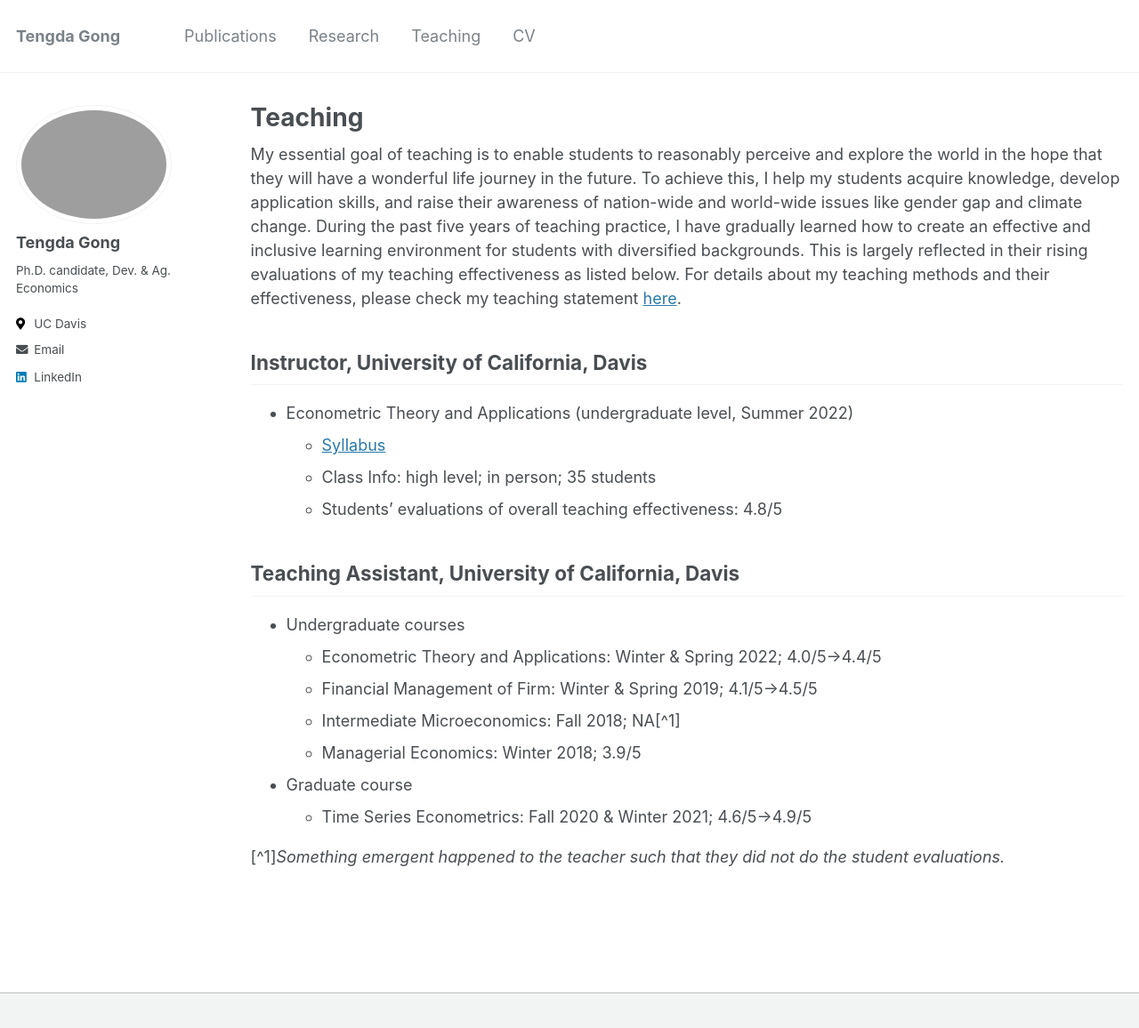
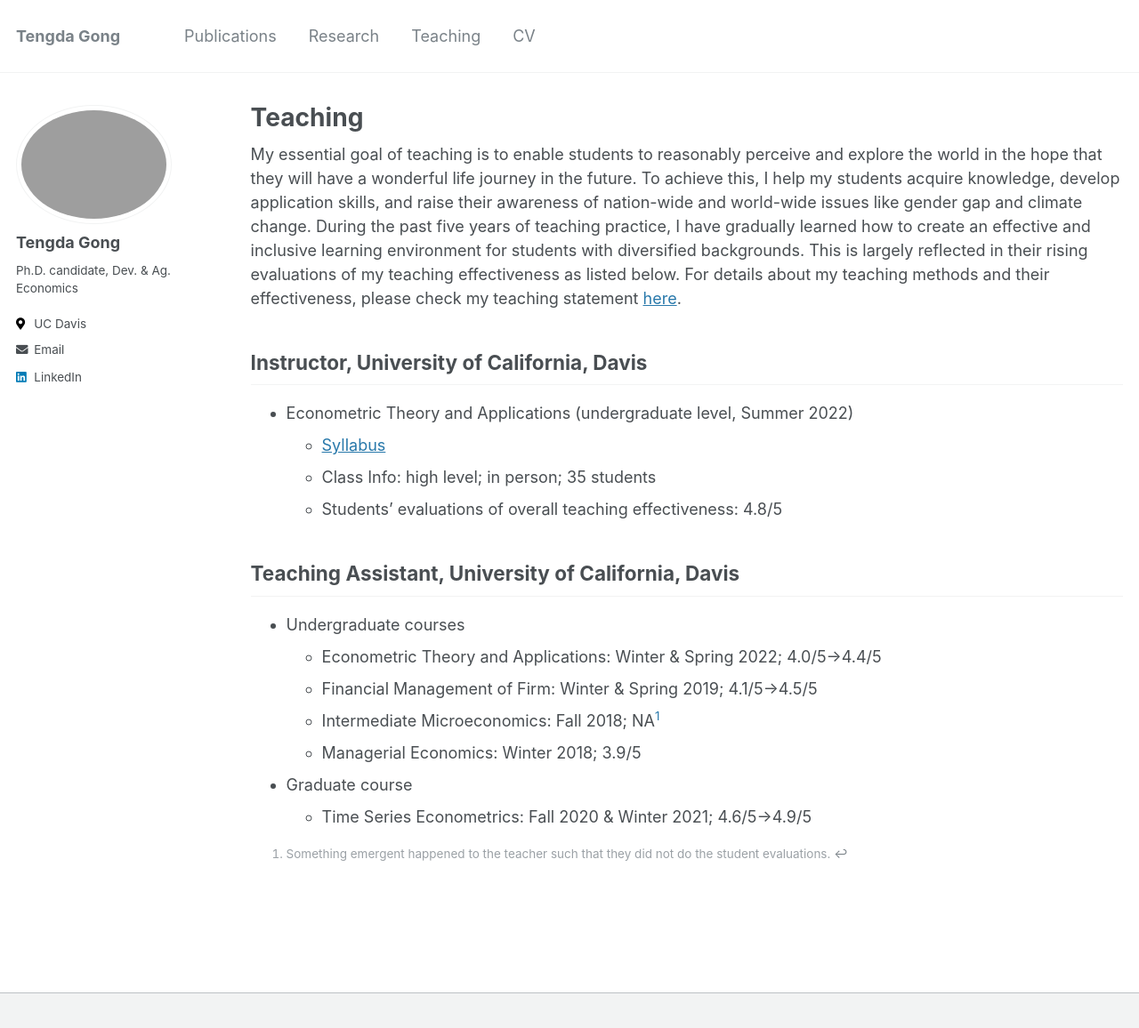
Before and after one commit to tendakung/tendakung.github.io, a Jekyll site: the page built from _pages/teaching.md, in a window 1280 px wide and 1189 px high. Shown: the top 1156 px of the window at 89% size. Built offline with Jekyll 4.4.1, drawn with Linux system fonts in a browser that asks for light colours.

Commit message:
Update teaching.md

```diff
--- a/_pages/teaching.md
+++ b/_pages/teaching.md
@@ -22,4 +22,4 @@ My essential goal of teaching is to enable students to reasonably perceive and e
 - Graduate course
     - Time Series Econometrics: Fall 2020 & Winter 2021; 4.6/5->4.9/5
 
-[^1]*Something emergent happened to the teacher such that they did not do the student evaluations.*
+[^1]: Something emergent happened to the teacher such that they did not do the student evaluations.
```
